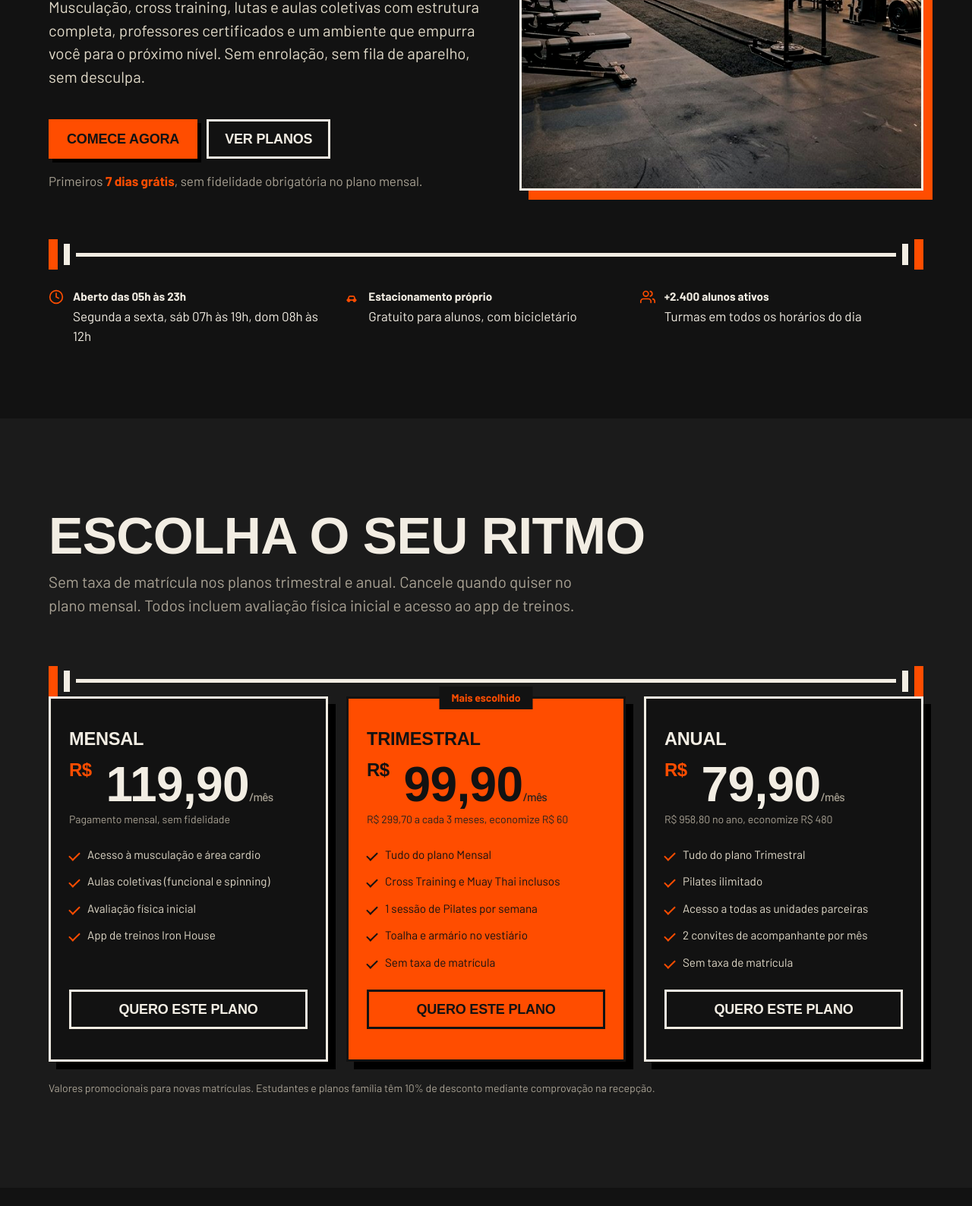
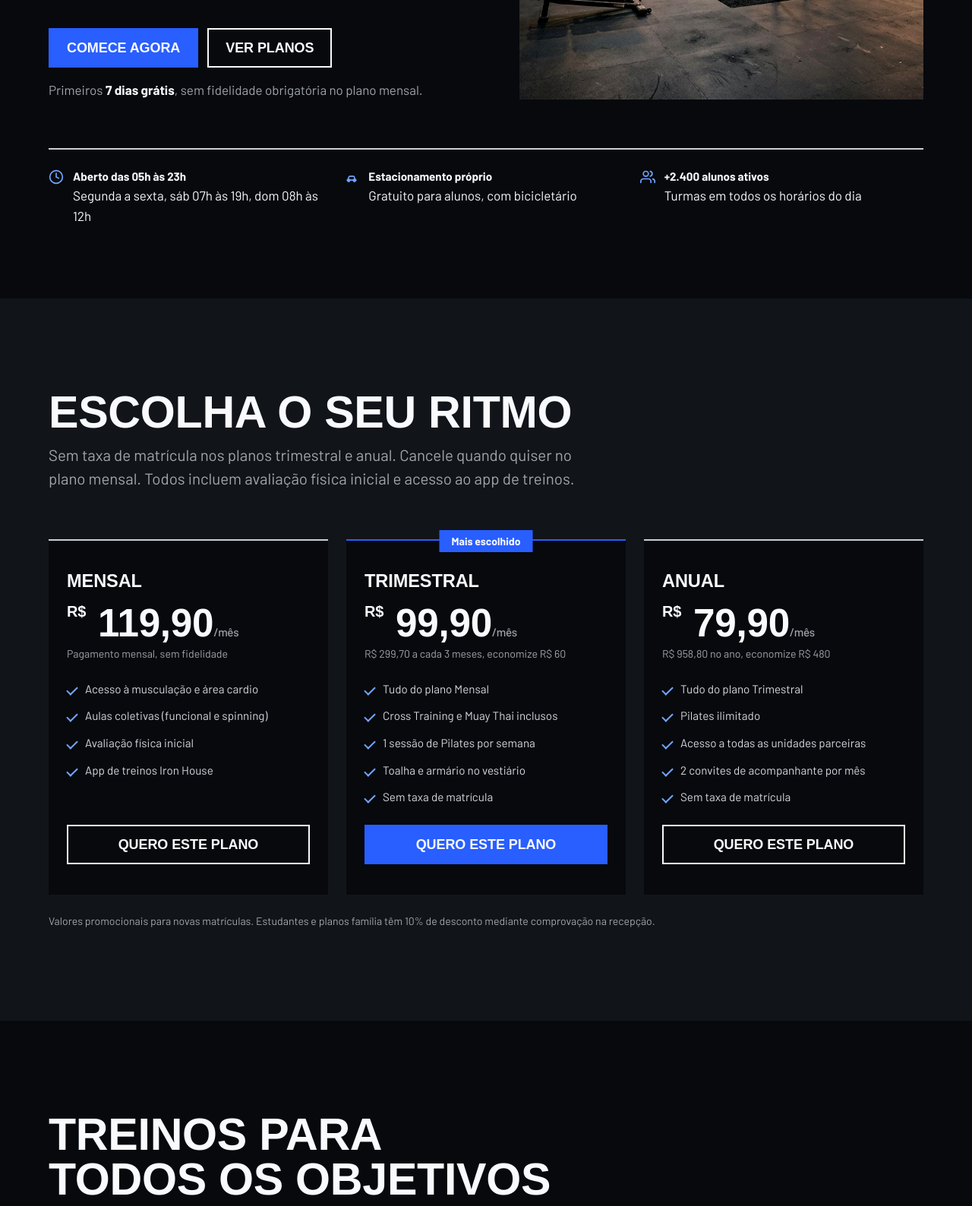
Before and after one commit to pedro-o-bueno/portfolio, a plain HTML site: page academia/index.html in a window 1280 px wide. Shown: the part 545-2133 px from the top of the page at 76% size. Drawn offline with Linux system fonts and the light colour scheme; a web font is replaced by a local one.

Commit message:
revert(academia): restaura design anterior (rodada 1)

```diff
--- a/academia/base.css
+++ b/academia/base.css
@@ -17,7 +17,7 @@ button, input, select, textarea { font: inherit; }
 .container { width: 100%; max-width: var(--container); margin-inline: auto; padding-inline: var(--gutter); box-sizing: border-box; }
 .num, .figure, td.num { font-variant-numeric: tabular-nums; }
 .visually-hidden { position: absolute; width: 1px; height: 1px; overflow: hidden; clip-path: inset(50%); white-space: nowrap; }
-[data-slot] { position: relative; overflow: hidden; background: var(--color-paper-2, var(--color-paper)); }
+[data-slot] { position: relative; overflow: hidden; background: linear-gradient(160deg, var(--color-paper-2, var(--color-paper)), var(--color-paper-3, var(--color-paper))); }
 [data-slot] > img { position: absolute; inset: 0; width: 100%; height: 100%; object-fit: cover; z-index: 1; }
 [data-slot]:has(> img) > :not(img):not([data-keep]) { display: none !important; }
 @media (max-width: 60rem) { :root { --gutter: 24px; --section-gap-s: 80px; --section-gap: 96px; --section-gap-l: 120px; } }
--- a/academia/index.html
+++ b/academia/index.html
@@ -50,7 +50,6 @@
             <img src="images/academia-hero.jpg" alt="Treino de musculação na Iron House, em Porto Alegre">
           </figure>
         </div>
-        <div class="barbell" aria-hidden="true"><span></span><span></span><span></span><span></span><span></span></div>
         <ul class="hero-info">
           <li>
             <svg aria-hidden="true" viewBox="0 0 24 24" width="20" height="20" fill="none" stroke="currentColor" stroke-width="2" stroke-linecap="round"><circle cx="12" cy="12" r="10"/><path d="M12 6v6l4 2"/></svg>
@@ -73,7 +72,6 @@
       <div class="container">
         <h2>Escolha o seu ritmo</h2>
         <p class="section-intro">Sem taxa de matrícula nos planos trimestral e anual. Cancele quando quiser no plano mensal. Todos incluem avaliação física inicial e acesso ao app de treinos.</p>
-        <div class="barbell" aria-hidden="true"><span></span><span></span><span></span><span></span><span></span></div>
         <div class="plans-grid">
           <article class="plan-card" data-plan="Mensal">
             <h3>Mensal</h3>
@@ -126,7 +124,6 @@
       <div class="container">
         <h2>Treinos para todos os objetivos</h2>
         <p class="section-intro">Do primeiro treino à preparação de atletas. Todas as modalidades têm turmas para iniciantes e avançados, com professor acompanhando de perto.</p>
-        <div class="barbell" aria-hidden="true"><span></span><span></span><span></span><span></span><span></span></div>
         <div class="modalities-grid">
           <article class="modality-card">
             <div class="modality-icon" aria-hidden="true">
@@ -184,7 +181,6 @@
     <section class="section testimonials" id="depoimentos">
       <div class="container">
         <h2>Quem treina aqui, muda de verdade</h2>
-        <div class="barbell" aria-hidden="true"><span></span><span></span><span></span><span></span><span></span></div>
         <div class="testimonials-grid">
           <figure class="testimonial-card">
             <blockquote>“Entrei para perder peso e encontrei uma rotina que virou parte da minha vida. Os professores corrigem cada movimento e o ambiente me faz querer voltar todo dia.”</blockquote>
--- a/academia/style.css
+++ b/academia/style.css
@@ -2,27 +2,26 @@
  * hero: Stage · nav: edge-aligned bar · footer: mast · imagery: one hero photograph slot (images/academia-hero.jpg, supplied later) · signature: the hero photograph beside the condensed head · piste: night-piste
  * axes: dark/display-condensed/cool · posture: committed · contrast: pass · fold: pass · v2.0.0 */
 /* Hallmark · pre-emit critique: P4 H3 E4 S3 R2 V2 · weakest: E, the old hero buried its head under an eyebrow, a long sub and three info items; the fold now carries the head, one sentence and the primary action, with the info row ruled below */
-/* Hallmark · waive 38iii · accented word appears once, in the hero h1 · the orange second line Viva forte is the gym's shouted rallying cry, kept once in the hero */
 @import url("./tokens.css");
 @import url("./base.css");
 
-/* Near-black iron ground: flat #121212, bone white ink, one loud signal-orange accent. */
+/* Night-piste ground: the Piste night variant, declared as tokens. */
 :root {
   color-scheme: dark;
-  --color-paper: #121212;
-  --color-paper-2: #1B1B1B;
-  --color-paper-3: #262626;
-  --color-ink: #F2EDE3;
-  --color-ink-2: #E0D9C8;
-  --color-muted: #A9A294;
-  --color-rule: #4A463F;
-  --color-accent: #FF4D00;
-  --color-accent-deep: #E64400;
-  --color-accent-ink: #121212;
-  --color-accent-text: #FF6B2E;
-  --color-focus: #FF7A33;
+  --color-paper: oklch(14% 0.01 260);
+  --color-paper-2: oklch(19% 0.012 260);
+  --color-paper-3: oklch(25% 0.014 260);
+  --color-ink: oklch(98.5% 0.004 260);
+  --color-ink-2: oklch(88% 0.01 260);
+  --color-muted: oklch(72% 0.012 260);
+  --color-rule: oklch(85% 0.008 260);
+  --color-accent: oklch(56% 0.25 265);
+  --color-accent-deep: oklch(46% 0.22 266);
+  --color-accent-ink: oklch(98.5% 0.004 260);
+  --color-accent-text: oklch(74% 0.18 265);
+  --color-focus: oklch(60% 0.22 28);
   --color-field: var(--color-accent);
-  --color-error-text: #FF8A7A;
+  --color-error-text: oklch(74% 0.16 27);
 }
 
 body { font-size: 17px; }
@@ -70,33 +69,34 @@ a { text-decoration: none; }
   transition: background-color var(--dur-micro) var(--ease-out), box-shadow var(--dur-micro) var(--ease-out), translate var(--dur-micro) var(--ease-out);
 }
 .btn:active { translate: 0 1px; }
-.btn-primary { background: var(--color-accent); color: var(--color-accent-ink); box-shadow: var(--shadow-btn); }
+.btn-primary { background: var(--color-accent); color: var(--color-accent-ink); }
 .btn-primary:hover { background: var(--color-accent-deep); }
 .btn-outline {
-  background: var(--color-paper);
+  background: none;
   box-shadow: inset 0 0 0 var(--rule-bar) var(--color-ink);
   color: var(--color-ink);
 }
-.btn-outline:hover { background: var(--color-paper-3); }
+.btn-outline:hover { background: var(--color-paper-2); }
 .btn-block { width: 100%; }
 .btn-whatsapp {
-  background: var(--color-paper);
+  background: none;
   box-shadow: inset 0 0 0 var(--rule-bar) var(--color-ink);
   color: var(--color-ink);
   margin-top: var(--space-lg);
 }
-.btn-whatsapp:hover { background: var(--color-paper-3); }
+.btn-whatsapp:hover { background: var(--color-paper-2); }
 
 /* ---------- Header ---------- */
 .site-header {
   position: fixed;
   top: 0; left: 0; right: 0;
   z-index: var(--z-sticky-nav);
-  background: var(--color-paper);
-  border-bottom: var(--rule-bar) solid var(--color-paper-3);
+  background: color-mix(in oklab, var(--color-paper) 92%, transparent);
+  backdrop-filter: blur(8px);
+  border-bottom: var(--rule-bar) solid transparent;
   transition: border-color var(--dur-short) var(--ease-out);
 }
-.site-header.scrolled { border-bottom-color: var(--color-accent); }
+.site-header.scrolled { border-bottom-color: var(--color-rule); }
 .header-inner { display: flex; align-items: center; justify-content: space-between; height: 68px; }
 
 .logo { display: flex; align-items: center; gap: var(--space-sm); }
@@ -114,7 +114,7 @@ a { text-decoration: none; }
   text-transform: uppercase;
   line-height: 1;
 }
-.logo-text em { font-style: normal; color: var(--color-accent); }
+.logo-text em { font-style: normal; color: var(--color-accent-text); }
 
 .main-nav { display: flex; align-items: center; gap: var(--space-lg); }
 .main-nav a {
@@ -136,7 +136,7 @@ a { text-decoration: none; }
   font-size: var(--text-sm);
   transition: background-color var(--dur-micro) var(--ease-out);
 }
-.main-nav a.nav-cta:hover { background: var(--color-paper-3); color: var(--color-ink); }
+.main-nav a.nav-cta:hover { background: var(--color-paper-2); color: var(--color-ink); }
 
 .menu-toggle {
   display: none;
@@ -165,8 +165,7 @@ a { text-decoration: none; }
   align-items: stretch;
 }
 .hero-copy { display: flex; flex-direction: column; justify-content: center; }
-.hero h1 { font-size: clamp(4.25rem, 8.5vw, 8.5rem); line-height: 0.88; letter-spacing: -0.01em; }
-.hero h1 span { color: var(--color-accent); }
+.hero h1 { font-size: clamp(3.75rem, 7.2vw, 7rem); line-height: 0.95; }
 .hero-sub {
   color: var(--color-ink-2);
   font-size: var(--text-lead);
@@ -176,35 +175,25 @@ a { text-decoration: none; }
 }
 .hero-actions { display: flex; flex-wrap: wrap; gap: var(--space-sm); }
 .hero-trial { margin-top: var(--space-md); color: var(--color-muted); }
-.hero-trial strong { color: var(--color-accent); }
+.hero-trial strong { color: var(--color-ink); }
 
 .hero-photo {
   min-height: 460px;
   margin: 0;
-  border: var(--rule-bar) solid var(--color-ink);
-  box-shadow: var(--shadow-plate-accent);
+  outline: var(--rule-hair) solid color-mix(in oklab, var(--color-ink) 12%, transparent);
+  outline-offset: -1px;
 }
-
-/* Plate-loaded barbell divider: heavy plates on a bar, pure CSS. */
-.barbell {
-  display: flex;
-  align-items: center;
-  gap: var(--space-xs);
-  margin-top: var(--space-2xl);
-}
-.barbell span { display: block; flex-shrink: 0; }
-.barbell span:nth-child(1), .barbell span:nth-child(5) { width: 12px; height: 40px; background: var(--color-accent); }
-.barbell span:nth-child(2), .barbell span:nth-child(4) { width: 8px; height: 28px; background: var(--color-ink); }
-.barbell span:nth-child(3) { flex: 1; height: 5px; background: var(--color-ink); }
 
 .hero-info {
   display: grid;
   grid-template-columns: repeat(3, minmax(0, 1fr));
   gap: var(--space-md);
-  margin-top: var(--space-lg);
+  margin-top: var(--space-2xl);
+  padding-top: var(--space-lg);
+  border-top: var(--rule-bar) solid var(--color-rule);
 }
 .hero-info li { display: flex; gap: var(--space-sm); align-items: flex-start; }
-.hero-info svg { color: var(--color-accent); flex-shrink: 0; margin-top: var(--space-3xs); }
+.hero-info svg { color: var(--color-accent-text); flex-shrink: 0; margin-top: var(--space-3xs); }
 .hero-info strong { display: block; font-size: 0.95rem; }
 .hero-info span span { color: var(--color-muted); font-size: 0.85rem; }
 
@@ -219,9 +208,7 @@ a { text-decoration: none; }
 .plan-card {
   position: relative;
   background: var(--color-paper);
-  color: var(--color-ink);
-  border: var(--rule-bar) solid var(--color-ink);
-  box-shadow: var(--shadow-plate);
+  border-top: var(--rule-bar) solid var(--color-rule);
   padding: var(--space-xl) var(--space-lg);
   display: flex; flex-direction: column;
   cursor: pointer;
@@ -232,13 +219,13 @@ a { text-decoration: none; }
 .plan-price {
   font-family: var(--font-display);
   font-weight: var(--display-weight);
-  font-size: clamp(3.5rem, 5vw, 4.75rem);
-  line-height: 0.95;
+  font-size: clamp(2.75rem, 4vw, 3.5rem);
+  line-height: 1;
   letter-spacing: var(--tracking-display);
   font-variant-numeric: tabular-nums;
   margin: var(--space-md) 0 var(--space-2xs);
 }
-.plan-price .currency { font-size: 1.5rem; vertical-align: top; margin-right: var(--space-3xs); color: var(--color-accent); font-variant-numeric: tabular-nums; }
+.plan-price .currency { font-size: 1.25rem; vertical-align: top; margin-right: var(--space-3xs); }
 .plan-price .per { font-family: var(--font-body); font-weight: 500; font-size: 0.95rem; color: var(--color-muted); }
 .plan-note { color: var(--color-muted); font-size: 0.88rem; margin-bottom: var(--space-lg); }
 .plan-card ul { flex: 1; margin-bottom: var(--space-lg); display: flex; flex-direction: column; gap: var(--space-sm); }
@@ -246,34 +233,18 @@ a { text-decoration: none; }
 .plan-card ul li::before {
   content: ""; position: absolute; left: 0; top: var(--space-xs);
   width: 14px; height: 8px;
-  border-left: 2px solid var(--color-accent); border-bottom: 2px solid var(--color-accent);
+  border-left: 2px solid var(--color-accent-text); border-bottom: 2px solid var(--color-accent-text);
   transform: rotate(-45deg);
 }
 .plan-card .btn { width: 100%; }
-.plan-featured {
-  background: var(--color-accent);
-  border-color: var(--color-accent-ink);
-  color: var(--color-accent-ink);
-}
-.plan-featured h3, .plan-featured .plan-price { color: var(--color-accent-ink); }
-.plan-featured .plan-price .currency { color: var(--color-accent-ink); }
-.plan-featured .plan-price .per, .plan-featured .plan-note { color: var(--color-on-accent-muted); }
-.plan-featured ul li { color: var(--color-accent-ink); }
-.plan-featured ul li::before { border-left-color: var(--color-accent-ink); border-bottom-color: var(--color-accent-ink); }
-.plan-featured .btn-primary {
-  background: none;
-  box-shadow: inset 0 0 0 var(--rule-bar) var(--color-accent-ink);
-  color: var(--color-accent-ink);
-}
-.plan-featured .btn-primary:hover { background: var(--color-accent-ink); color: var(--color-accent); }
+.plan-featured { border-top-color: var(--color-accent); }
 .plan-badge {
-  position: absolute; top: -16px; left: 50%; transform: translateX(-50%);
-  background: var(--color-accent-ink); color: var(--color-accent);
+  position: absolute; top: -14px; left: 50%; transform: translateX(-50%);
+  background: var(--color-accent); color: var(--color-accent-ink);
   font-weight: 700; font-size: var(--text-sm);
   padding: var(--space-2xs) var(--space-md); white-space: nowrap;
 }
-.plan-card.selected { border-color: var(--color-accent); box-shadow: var(--shadow-plate), inset 0 0 0 2px var(--color-accent); }
-.plan-featured.selected { border-color: var(--color-accent-ink); box-shadow: var(--shadow-plate), inset 0 0 0 3px var(--color-accent-ink); }
+.plan-card.selected { border-top-color: var(--color-accent); box-shadow: inset 0 0 0 2px var(--color-accent); }
 .plans-footnote { color: var(--color-muted); font-size: 0.88rem; margin-top: var(--space-lg); }
 
 /* ---------- Modalities ---------- */
@@ -284,13 +255,11 @@ a { text-decoration: none; }
 }
 .modality-card {
   background: var(--color-paper-2);
-  color: var(--color-ink);
-  border: var(--rule-bar) solid var(--color-paper-3);
-  box-shadow: var(--shadow-card-sm);
+  border-top: var(--rule-bar) solid var(--color-rule);
   padding: var(--space-lg);
   transition: transform var(--dur-short) var(--ease-out), border-color var(--dur-micro) var(--ease-out);
 }
-.modality-card:hover { border-color: var(--color-accent); transform: translateY(-4px); }
+.modality-card:hover { border-top-color: var(--color-accent); transform: translateY(-4px); }
 .modality-icon {
   display: flex; align-items: center; justify-content: center;
   width: 56px; height: 56px;
@@ -302,7 +271,7 @@ a { text-decoration: none; }
 .modality-tag {
   display: inline-block;
   font-size: var(--text-sm); font-weight: 700;
-  color: var(--color-ink); background: var(--color-deep);
+  color: var(--color-ink); background: var(--color-paper-3);
   padding: var(--space-2xs) var(--space-sm);
 }
 
@@ -315,9 +284,7 @@ a { text-decoration: none; }
 }
 .testimonial-card {
   background: var(--color-paper);
-  color: var(--color-ink);
-  border: var(--rule-bar) solid var(--color-ink);
-  box-shadow: var(--shadow-plate);
+  border-top: var(--rule-bar) solid var(--color-accent);
   padding: var(--space-lg);
   display: flex; flex-direction: column; justify-content: space-between; gap: var(--space-lg);
 }
@@ -343,7 +310,7 @@ a { text-decoration: none; }
 .signup-info h2 { margin-bottom: var(--space-md); }
 .contact-list { display: flex; flex-direction: column; gap: var(--space-md); }
 .contact-list li { display: flex; gap: var(--space-md); align-items: flex-start; }
-.contact-list svg { color: var(--color-accent); flex-shrink: 0; margin-top: var(--space-3xs); }
+.contact-list svg { color: var(--color-accent-text); flex-shrink: 0; margin-top: var(--space-3xs); }
 .contact-list small { color: var(--color-muted); }
 .contact-list a { text-decoration: underline; }
 .contact-list a:hover { color: var(--color-accent-text); }
@@ -351,8 +318,7 @@ a { text-decoration: none; }
 .signup-form-wrap { position: relative; }
 .signup-form, .form-success {
   background: var(--color-paper-2);
-  border: var(--rule-bar) solid var(--color-ink);
-  box-shadow: var(--shadow-plate-accent);
+  border-top: var(--rule-bar) solid var(--color-accent);
   padding: var(--space-xl) var(--space-lg);
 }
 .signup-form h3, .form-success h3 { text-transform: none; letter-spacing: normal; }
@@ -363,7 +329,7 @@ a { text-decoration: none; }
   width: 100%;
   min-height: 52px;
   background: var(--color-paper);
-  border: 2px solid var(--color-rule);
+  border: 1px solid color-mix(in oklab, var(--color-ink) 45%, transparent);
   border-radius: var(--radius-card);
   color: var(--color-ink);
   font-family: var(--font-body);
@@ -389,7 +355,7 @@ a { text-decoration: none; }
 .form-success p { color: var(--color-muted); margin: var(--space-sm) 0 var(--space-lg); }
 
 /* ---------- Footer ---------- */
-.site-footer { border-top: var(--rule-bar) solid var(--color-accent); padding: var(--space-2xl) 0 var(--space-xl); background: var(--color-deep); color: var(--color-ink); }
+.site-footer { border-top: var(--rule-bar) solid var(--color-rule); padding: var(--space-2xl) 0 var(--space-xl); background: var(--color-paper-3); }
 .footer-inner { display: flex; flex-wrap: wrap; gap: var(--space-xl); justify-content: space-between; align-items: flex-start; }
 .footer-brand .logo-text { font-size: 2.25rem; }
 .footer-brand p { color: var(--color-muted); font-size: 0.9rem; margin-top: var(--space-sm); }
--- a/academia/tokens.css
+++ b/academia/tokens.css
@@ -1,26 +1,21 @@
 :root {
-  color-scheme: dark;
+  color-scheme: light;
   --space-3xs: 2px; --space-2xs: 4px; --space-xs: 8px; --space-sm: 12px; --space-md: 16px; --space-lg: 24px; --space-xl: 40px; --space-2xl: 64px; --space-3xl: 96px; --space-4xl: 144px;
   --text-xs: 0.8125rem; --text-sm: 0.875rem; --text-md: 1rem; --text-lg: 1.25rem; --text-xl: 1.5625rem; --text-2xl: 1.953rem; --text-3xl: 2.441rem;
-  --text-display-s: clamp(2.5rem, 4.5vw + 0.75rem, 4.25rem); --text-display: clamp(3rem, 6vw + 1rem, 6rem);
-  --text-section: clamp(2.25rem, 3vw + 1rem, 4rem); --text-title: clamp(1.25rem, 0.75vw + 0.875rem, 1.625rem); --text-lead: clamp(1.125rem, 0.35vw + 1rem, 1.375rem);
+  --text-display-s: clamp(2.25rem, 4vw + 0.5rem, 3.75rem); --text-display: clamp(2.75rem, 5vw + 1rem, 5.25rem);
+  --text-section: clamp(2rem, 2.5vw + 1rem, 3.5rem); --text-title: clamp(1.25rem, 0.75vw + 0.875rem, 1.625rem); --text-lead: clamp(1.125rem, 0.35vw + 1rem, 1.375rem);
   --ease-out: cubic-bezier(0.16, 1, 0.3, 1); --ease-in: cubic-bezier(0.7, 0, 0.84, 0); --ease-in-out: cubic-bezier(0.65, 0, 0.35, 1);
   --dur-micro: 120ms; --dur-short: 220ms; --dur-long: 420ms;
-  --color-error: #FF6B5E; --color-success: #7BC96F;
+  --color-error: oklch(52% 0.19 27); --color-success: oklch(50% 0.12 150);
   --container: 1440px; --gutter: 64px; --gap-columns: 32px; --section-gap-s: 120px; --section-gap: 144px; --section-gap-l: 176px;
   --z-base: 1; --z-raised: 10; --z-dropdown: 100; --z-sticky: 200; --z-sticky-nav: 300; --z-modal: 400; --z-toast: 500; --z-tooltip: 600;
-  --color-paper: #121212; --color-paper-2: #1B1B1B; --color-paper-3: #262626;
-  --color-ink: #F2EDE3; --color-ink-2: #E0D9C8; --color-muted: #A9A294;
-  --color-rule: #4A463F;
-  --color-accent: #FF4D00; --color-accent-deep: #E64400; --color-accent-ink: #121212; --color-focus: #FF7A33;
-  --color-deep: #0A0A09; --color-on-accent-muted: #26221F;
+  --color-paper: oklch(98.5% 0.005 260); --color-paper-2: oklch(95.5% 0.008 260); --color-paper-3: oklch(91% 0.01 260);
+  --color-ink: oklch(16% 0.012 260); --color-ink-2: oklch(30% 0.014 260); --color-muted: oklch(48% 0.016 260);
+  --color-rule: oklch(88% 0.01 260);
+  --color-accent: oklch(52% 0.25 265); --color-accent-deep: oklch(40% 0.2 266); --color-accent-ink: oklch(98.5% 0.004 260); --color-focus: oklch(58% 0.22 28);
   --color-field: var(--color-accent);
   --font-display: "Barlow Condensed", ui-sans-serif, sans-serif; --font-body: "Barlow", ui-sans-serif, sans-serif; --font-outlier: var(--font-display);
-  --radius-card: 0; --radius-pill: 0; --rule-hair: 1px; --rule-bar: 3px;
-  --shadow-card: 10px 10px 0 #000000;
-  --shadow-card-sm: 8px 8px 0 #000000;
-  --shadow-plate: 10px 10px 0 #000000;
-  --shadow-plate-accent: 12px 12px 0 #FF4D00;
-  --shadow-btn: 5px 5px 0 #000000;
-  --tracking-display: -0.01em; --display-weight: 800;
+  --radius-card: 0; --radius-pill: 0; --rule-hair: 1px; --rule-bar: 2px;
+  --shadow-card: none;
+  --tracking-display: -0.005em; --display-weight: 800;
 }
```
